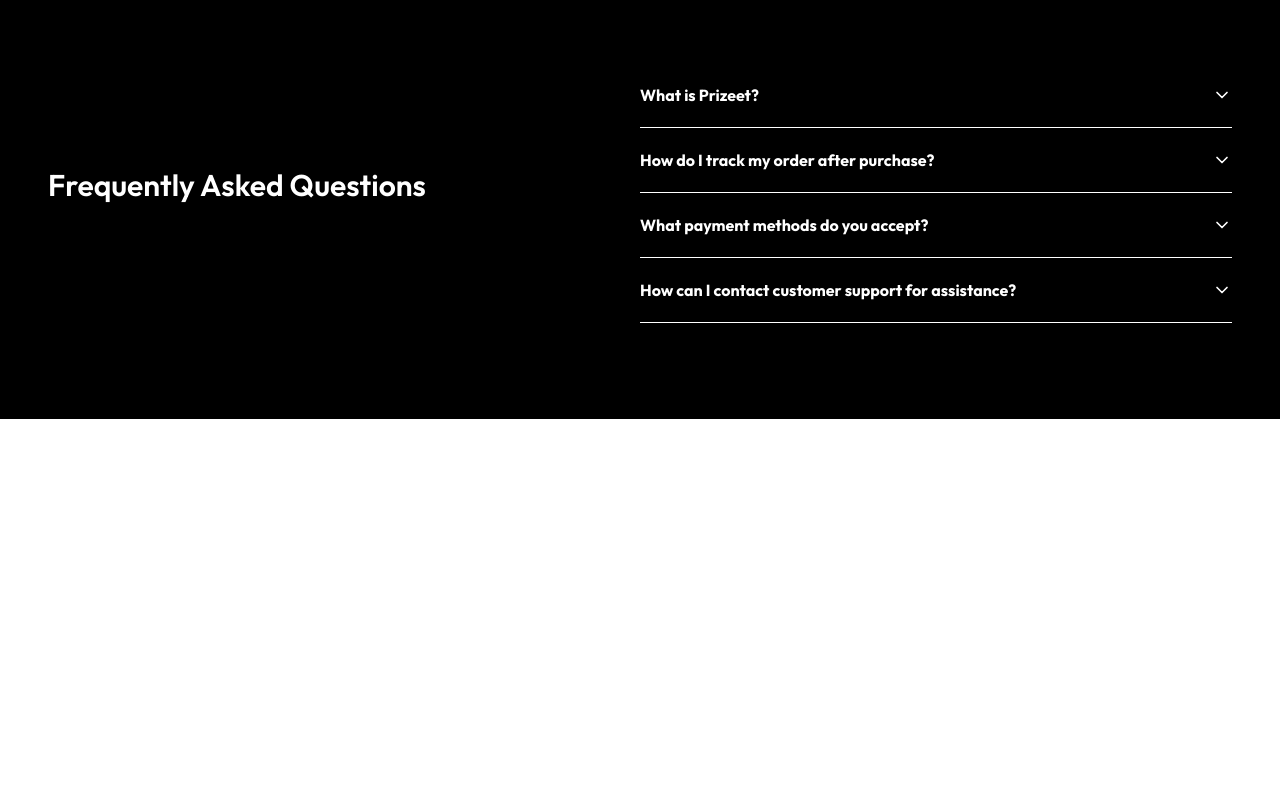
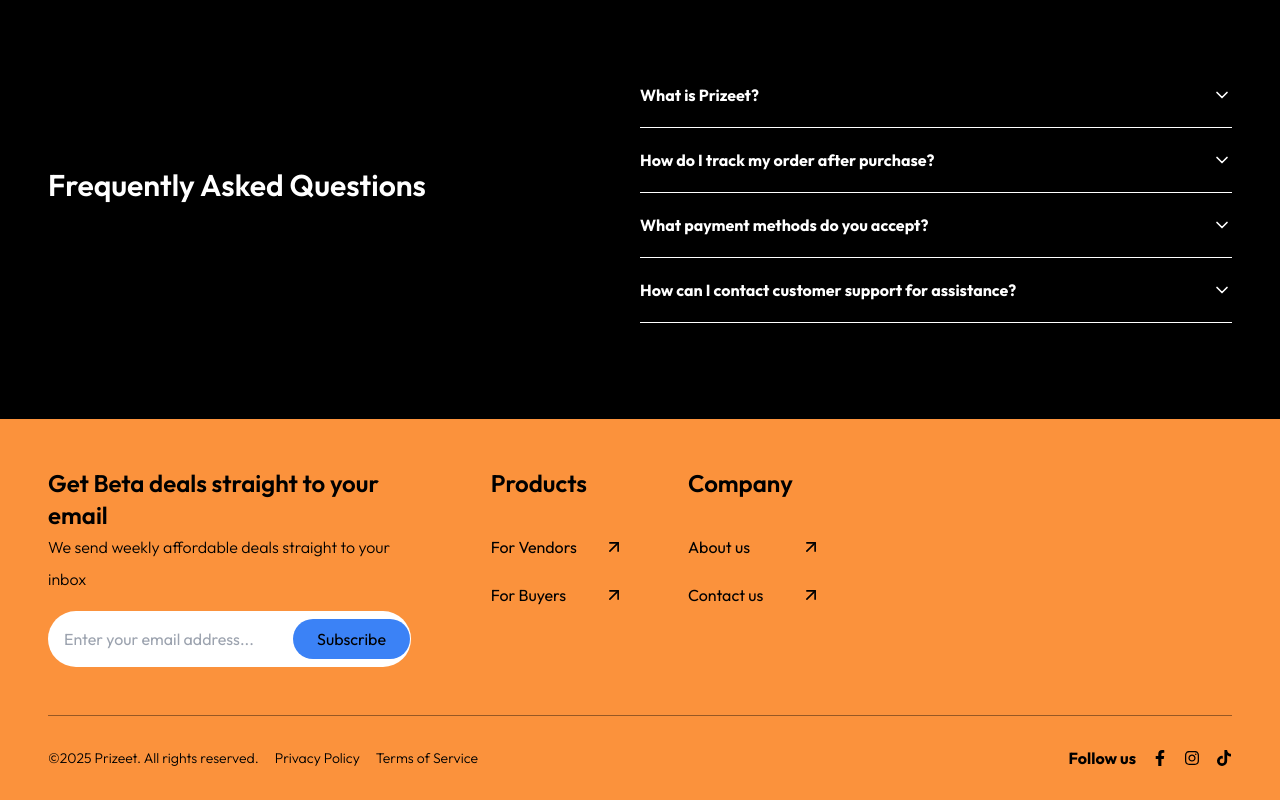
Before and after one commit to i-am-Shekinah/prizeet-redesign, a React (Vite) app: page / in a window 1280 px wide. Shown: the part 3769-4569 px from the top of the page. Before the commit the page ends 4188 px from the top, so only its background shows below. Built offline with nearby package versions, Linux system fonts and the light colour scheme.

Commit message:
feat: implement Footer

```diff
--- a/package.json
+++ b/package.json
@@ -21,6 +21,7 @@
     "lucide-react": "^0.525.0",
     "react": "^19.1.0",
     "react-dom": "^19.1.0",
+    "react-icons": "^5.5.0",
     "react-router-dom": "^7.6.3",
     "tailwind-merge": "^3.3.1",
     "tailwindcss-animate": "^1.0.7"
--- /dev/null
+++ b/src/components/layouts/Footer.tsx
@@ -0,0 +1,139 @@
+import { ArrowRight } from "lucide-react";
+import { FaFacebookF, FaInstagram, FaTiktok } from "react-icons/fa";
+import { Link } from "react-router-dom";
+
+const Footer = () => {
+  return (
+    <>
+      <section className="bg-orange-400 overflow-x-hidden px-6 lg:px-12 leading-loose text-black">
+        <div className="grid md:grid-cols-1 lg:grid-cols-3 gap-12 border-b-[0.5px] border-black/40">
+          {/* email subscription */}
+          <div className=" py-12">
+            <p className="font-semibold text-2xl">
+              Get Beta deals straight to your email
+            </p>
+            <p className="font-light">
+              We send weekly affordable deals straight to your inbox
+            </p>
+
+            <form
+              action=""
+              className="bg-white rounded-full pl-4 mt-4 pr-2 py-2 w-full flex justify-between items-center"
+            >
+              <input
+                type="email"
+                placeholder="Enter your email address..."
+                className="bg-transparent outline-none "
+              />
+              <button
+                type="submit"
+                className="bg-blue-500 hover:bg-blue-700 hover:text-white transition-all duration-200 ease-linear cursor-pointer px-6 py-1 rounded-full"
+              >
+                Subscribe
+              </button>
+            </form>
+          </div>
+
+          <div className="flex flex-col md:flex-row py-12 gap-8 w-full">
+            {/* products */}
+            <div className="w-full lg:pl-8">
+              <p className="font-semibold text-2xl mb-8">Products</p>
+              <div className="space-y-4">
+                <Link
+                  to="/"
+                  className="flex items-center justify-between hover:gap-6 transition-all duration-300 ease-linear"
+                >
+                  For Vendors
+                  <ArrowRight className="-rotate-45 size-5" />
+                </Link>
+
+                <Link
+                  to="/"
+                  className="flex items-center justify-between hover:gap-6 transition-all duration-300 ease-linear"
+                >
+                  For Buyers
+                  <ArrowRight className="-rotate-45 size-5" />
+                </Link>
+              </div>
+            </div>
+
+            {/* company */}
+            <div className="w-full lg:pl-8">
+              <p className="font-semibold text-2xl mb-8">Company</p>
+              <div className="space-y-4">
+                <Link
+                  to="/"
+                  className="flex items-center justify-between hover:gap-6 transition-all duration-300 ease-linear"
+                >
+                  About us
+                  <ArrowRight className="-rotate-45 size-5" />
+                </Link>
+
+                <Link
+                  to="/"
+                  className="flex items-center justify-between hover:gap-6 transition-all duration-300 ease-linear"
+                >
+                  Contact us
+                  <ArrowRight className="-rotate-45 size-5" />
+                </Link>
+              </div>
+            </div>
+          </div>
+        </div>
+
+        {/* copyright and socials */}
+        <div className="flex flex-col md:flex-row justify-between items-center py-4">
+          {/* copyright */}
+          <div className="flex gap-4 items-center">
+            <p className="font-light text-sm py-4">
+              ©2025 Prizeet. All rights reserved.
+            </p>
+
+            <Link
+              to="/"
+              className="font-light text-sm hover:underline hover:underline-offset-4 transition-all duration-300 ease-linear"
+            >
+              Privacy Policy
+            </Link>
+            <Link to="/" className="font-light text-sm">
+              Terms of Service
+            </Link>
+          </div>
+
+          {/* socials */}
+          <div className="font-bold flex items-center gap-4">
+            <p>Follow us</p>
+            <a
+              href="https://facebook.com"
+              target="_blank"
+              rel="noopener noreferrer"
+              aria-label="Facebook"
+            >
+              <FaFacebookF className="size-4 hover:scale-110 transition" />
+            </a>
+
+            <a
+              href="https://instagram.com"
+              target="_blank"
+              rel="noopener noreferrer"
+              aria-label="Instagram"
+            >
+              <FaInstagram className="size-4 hover:scale-110 transition" />
+            </a>
+
+            <a
+              href="https://tiktok.com"
+              target="_blank"
+              rel="noopener noreferrer"
+              aria-label="Tiktok"
+            >
+              <FaTiktok className="size-4 hover:scale-110 transition" />
+            </a>
+          </div>
+        </div>
+      </section>
+    </>
+  );
+};
+
+export default Footer;
--- a/src/components/ui/BackToTop.tsx
+++ b/src/components/ui/BackToTop.tsx
@@ -25,7 +25,7 @@
   return (
     <button
       onClick={scrollToTop}
-      className="fixed bottom-6 right-6 z-50 p-3 rounded-full bg-orange-400 shadow-lg hover:bg-orange-700  text-black hover:text-white transition"
+      className="fixed bottom-12 right-6 z-50 p-3 rounded-full bg-orange-400 shadow-lg hover:bg-orange-700  text-black hover:text-white transition"
       aria-label="Back to top"
     >
       <ArrowUp className="size-5" />
--- a/src/pages/Home.tsx
+++ b/src/pages/Home.tsx
@@ -1,3 +1,4 @@
+import Footer from "../components/layouts/Footer";
 import FAQs from "../components/sections/FAQs";
 import Hero from "../components/sections/Hero";
 import LatestSmartphones from "../components/sections/LatestSmartphones";
@@ -12,6 +13,7 @@
       <LatestSmartphones />
       <TailoredExperiences />
       <FAQs />
+      <Footer />
     </>
   );
 };
```
Also changed, not shown: 1 other file (tests, documents, lock files or other folders).
